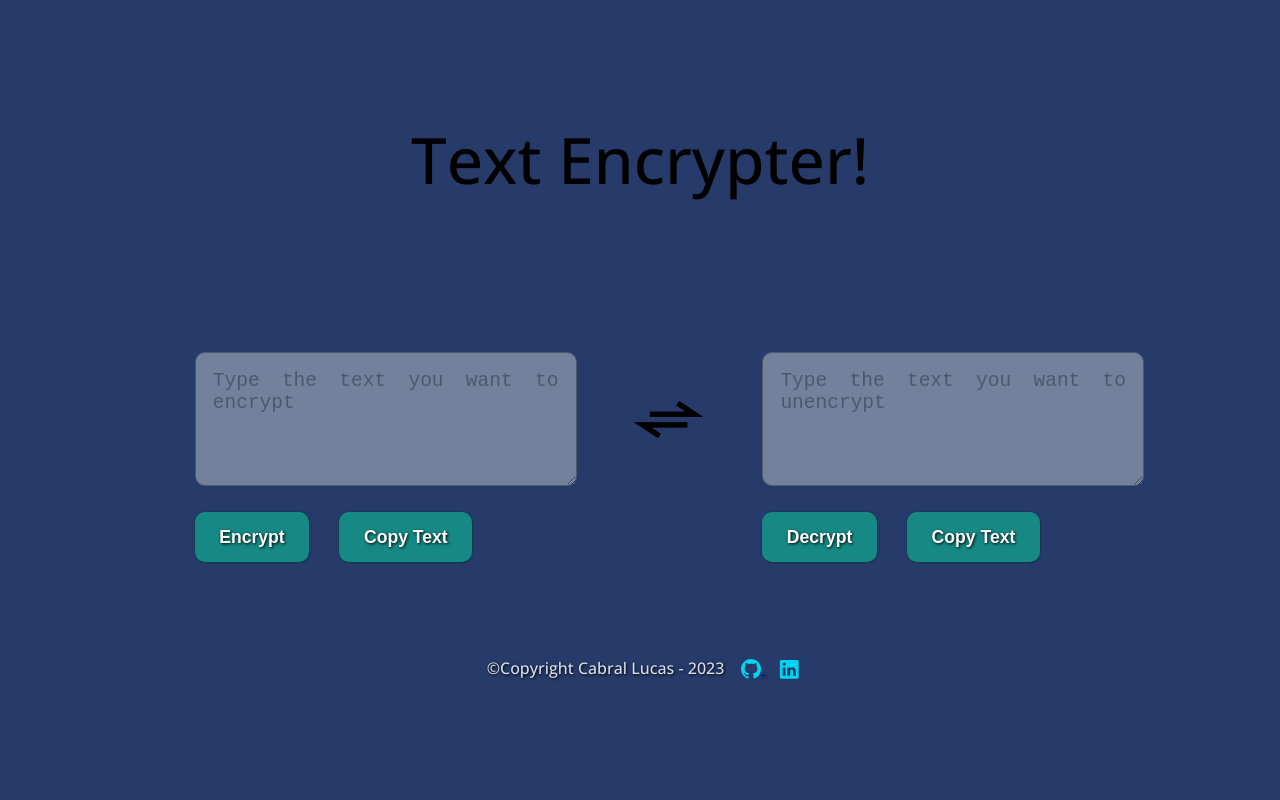
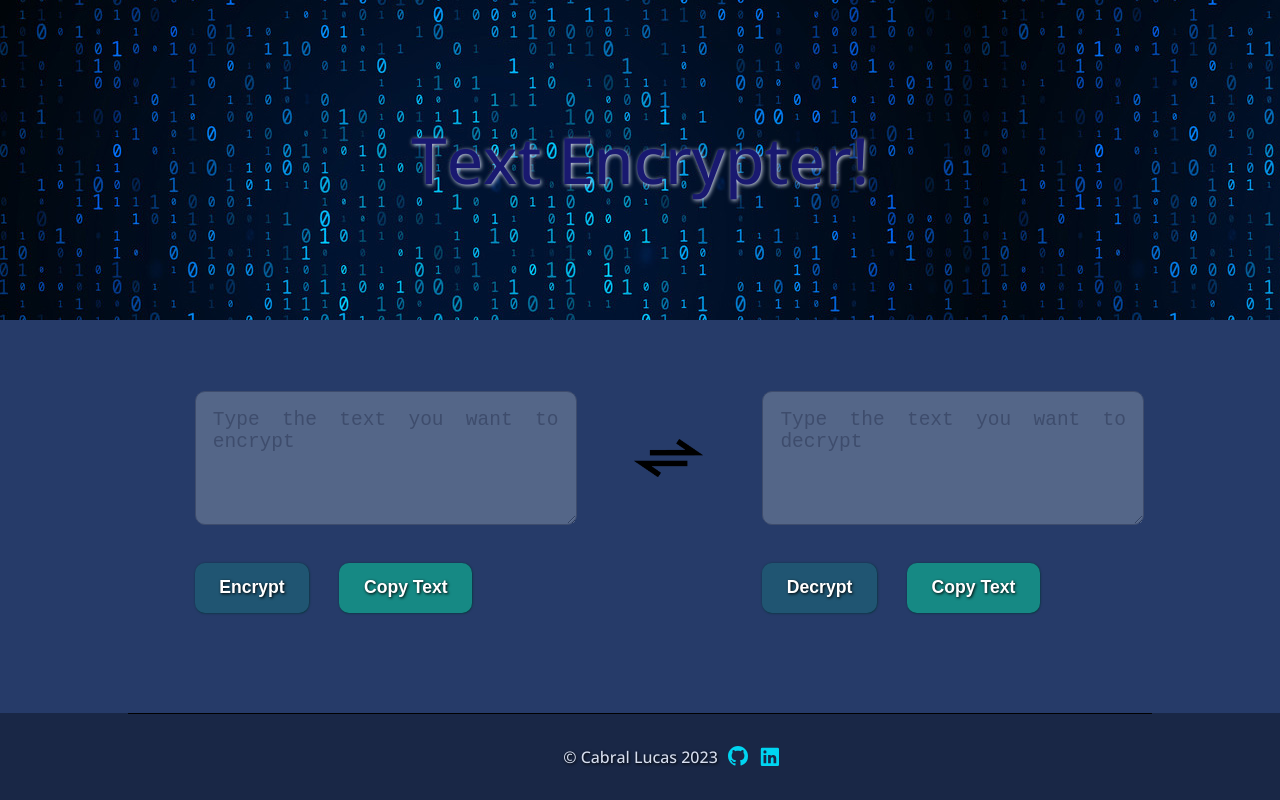
Before and after one commit to lucascba/Text-encrypter-alura-challenge, a plain HTML site: page index.html in a window 1280 px wide. Drawn offline with nearby package versions, Linux system fonts and the light colour scheme.

Commit message:
new functions and minor HTML changes

```diff
--- a/Scripts/main.js
+++ b/Scripts/main.js
@@ -5,7 +5,12 @@ function encryptText(){
 	let string = textToEncrypt.length;
 	for(let count = 0; count < string; count++) {
 		letter = textToEncrypt.charAt(count);
-
+		if (letter < 'a' || letter > 'z') {
+			document.getElementById("error").textContent = "⚠️Uppercase and special characters are forbidden.⚠️";
+			document.getElementById("error").style = "";
+			document.getElementById("Enc").value = "";
+			return;
+		} else {
 			switch(letter.toLowerCase()) {
 			case 'a':
 				finalResult = finalResult + "ai";
@@ -26,6 +31,7 @@ function encryptText(){
 				finalResult = finalResult + letter;
 			}
 		}
+	}
 	document.getElementById("Dec").value = finalResult;
 	document.getElementById("Enc").value = "";
 }
@@ -36,8 +42,14 @@ function decryptText() {
 	let string = textToDecrypt.length
 	for(let count = 0; count < string; count++) {
 		letter = textToDecrypt.charAt(count);
-		finalResult = finalResult + letter
+		finalResult = finalResult + letter;
 
+		if (letter < 'a' || letter > 'z') {
+			document.getElementById("error2").textContent = "⚠️Uppercase and special characters are forbidden.⚠️";
+			document.getElementById("error2").style = "";
+			document.getElementById("Dec").value = "";
+			return;
+		} else {
 			switch(letter.toLowerCase()) {
 				case 'a':
 					count++;
@@ -56,6 +68,7 @@ function decryptText() {
 					break;
 			}
 		}
+	}
 	document.getElementById("Enc").value = finalResult;
 	document.getElementById("Dec").value = "";
 }
@@ -65,9 +78,47 @@ function copyText(a) {
 	const value = a
 	switch (value) {
 		case 1:
-			navigator.clipboard.writeText(copyEncrypt);
+			navigator.clipboard.writeText(copyEncrypt).then(
+			  () => {
+			    /* clipboard successfully set */
+			  },
+			  () => {
+			    /* clipboard write failed */
+			  }
+			);
 			break;
 		case 2:
-			navigator.clipboard.writeText(copyDecrypt);
+			navigator.clipboard.writeText(copyDecrypt).then(
+			  () => {
+			    /* clipboard successfully set */
+			  },
+			  () => {
+			    /* clipboard write failed */
+			  }
+			);
 	}
 }
+function myFunction(value){
+	switch (value) {
+		case 1:
+			document.getElementById("copy01").value = "Copied";
+			break;
+		case 2:
+			document.getElementById("copy02").value = "Copied";
+	}
+}
+function myFunction2(value){
+	switch (value) {
+		case 1:
+			document.getElementById("copy01").value = "Copy Text";
+			break;
+		case 2:
+			document.getElementById("copy02").value = "Copy Text";
+	}
+}
+function errorOut() {
+	document.getElementById("error").textContent = "";
+	document.getElementById("error").style = "background: none; border: none;";
+	document.getElementById("error2").textContent = "";
+	document.getElementById("error2").style = "background: none; border: none;";
+}
--- a/Styles/stylesheet.css
+++ b/Styles/stylesheet.css
@@ -1,12 +1,28 @@
-body {
-	background: #263b69;
+body,html {
 	font-family: 'Open Sans', sans-serif;
-	height: 100%;
+	background-color: #263b69;
+}
+header {
+	background: url(../images/header-bg.jpg);
+	margin: 0 auto;
+	position: relative;
+	padding: 0.01vw 0;
+
+}
+header h1{
+	color: midnightblue;
+	text-shadow: 1px 1px 4px #d6def0;
+	margin: 0;
+	padding: 0;
+	position: relative;
 }
 .title {
 	text-align: center;
 	margin: 2em 0 2em 0;
 	font-size: 4em;
+}
+main {
+	margin: 3% 0 5% 0;
 }
 main ul {
 	width: 90%;
@@ -22,7 +38,7 @@ main ul li {
 	padding: 2em 2em;
 	margin: 0 1.5%;
 }
-main ul li textarea {
+.textarea textarea {
 	width: 100%;
 	height: 5em;
 	font-size: 1.5em;
@@ -31,18 +47,20 @@ main ul li textarea {
 	text-align: justify;
 	margin: 0 5% 0 5%;
 	vertical-align: top;
-	opacity: 0.5;
+	opacity: 0.3;
 	transition: 0.3s opacity;
 	border-radius: 10px;
 	background-color: #bec9cf;
+	resize: vertical;
+	max-height: 14vw;
 }
-main ul li textarea:hover{
+.textarea textarea:hover{
 	opacity: 0.8;
 }
-main ul li textarea:focus{
+.textarea textarea:focus{
 	opacity: 0.8;
 }
-main ul li textarea:focus::placeholder{
+.textarea textarea:focus::placeholder{
 	color: transparent;
 }
 .image {
@@ -54,27 +72,39 @@ main ul li textarea:focus::placeholder{
 	margin: 70% 25% 0 50%;
 }
 .mainbutton{
-	margin: 1.5em 2.5% 0 5%;
+	margin: 2.2em 2.5% 0 5%;
 	padding: 0.8em 1.4em;
 	font-weight: bold;
 	font-size: 1.1em;
-	background-color: #168984;
+	background-color: #16898455;
 	color: white;
 	text-shadow: 0.05em 0.05em 3px black;
 	border: 0;
 	box-shadow: 0.02em 0.02em 2px #003331;
 	border-radius: 10px;
 	box-sizing: border-box;
-	transition: 0.2s font-size, 0.3s background-color;
+	transition: 0.2s font-size, 0.3s background-color, 0.2s padding;
 	cursor: pointer;
 }
 .mainbutton:hover{
-	font-size: 1.12em;
+	font-size: 1.15em;
+	padding: 0.67em 1.26em 0.75em 1.27em;
 	color: white;
 	background-color: #289c97;
 }
+#error,#error2 {
+	margin: 0.4em 1.6%;
+	display:inline;
+	position: absolute;
+	padding: 0.3em;
+	color: #FF0000;
+	text-shadow: 0.07em 0.07em 1px #000000;
+	background: #FFCDC333;
+	border: 1px solid #00000033;
+	border-radius: 8px;
+}
 .copybutton {
-	margin: 1.5em 10% 0 5%;
+	margin: 2.2em 10% 0 5%;
 	padding: 0.8em 1.4em;
 	font-weight: bold;
 	font-size: 1.1em;
@@ -97,23 +127,51 @@ main ul li textarea:focus::placeholder{
 .copybutton:focus{
 	background-color: #80d18a;
 }
-.footnote {
-	text-align: center;
-	margin: 4em 0 2em 0;
+footer {
+	background-color: #00000055;
+	position: absolute;
+	bottom: 0;
+	right: 0;
+	left: 0;
+}
+footer hr{
+  border: 0;
+  height: 1px;
+  width: 80%;
+  position: relative;
+  margin: auto;
+}
+.center-ball{
+    background: black;
+}
+footer div {
+	display: block;
+	width: 60%;
+	margin: 2em auto;
+	vertical-align: bottom;
+}
+.copyright {
+	margin: 4em 0.2em 2em 40%;
 	color: #d6def0;
 	text-shadow: 0.05em 0.05em 3px black;
+	display: inline;
 }
 .github {
-	display: inline-block;
-    overflow: visible !important;
-    vertical-align: text-bottom;
-    fill: #00d5f1;
-    margin: 0 0 0 0.8em;
+	margin: 0 0.2em;
+  overflow: visible !important;
+  vertical-align: text-bottom;
+  display: inline-block;
 }
 .linkedin {
-	display: inline-block;
-    overflow: visible !important;
-    vertical-align: text-bottom;
-    fill: #00d5f1;
-    margin: 0 0 0.4em 0.8em;
+	overflow: visible !important;
+	margin: 0 0.2em;
+  vertical-align: text-top;
+  display: inline-block;
+
 }
+.github-ico {
+	fill: #00d5f1;
+}
+.linkedin-ico {
+	fill: #00d5f1;
+}
--- a/index.html
+++ b/index.html
@@ -3,9 +3,9 @@
 <html lang="en">
     <head>
         <meta charset="UTF-8"/>
-        <meta name="viewport" content="width=device-width"/>
+        <meta name="viewport" content="width=device-width, initial-scale=1.0">
 
-        <title>Encriptador de Texto - Alura Challenge </title>
+        <title>Text Encrypter - Alura Challenge </title>
 
         <link rel="stylesheet" href="Styles/reset.css" />
 		<link rel="stylesheet" href="Styles/stylesheet.css" />
@@ -15,7 +15,7 @@
     </head>
 
 
-    <body alink="#FFFF00">
+    <body>
 		<header>
 			<h1 class="title">Text Encrypter!</h1>
 		</header>
@@ -23,37 +23,43 @@
             <ul>
                 <li class="textarea">
                     <textarea id="Enc" cols="70" rows="10" placeholder="Type the text you want to encrypt"></textarea><br/>
-                    <input class="mainbutton" type="button" value="Encrypt" onclick="encryptText()" />
-					<input class="copybutton" id="copy01" type="button" value="Copy Text" onclick="copyText(1)" />
+                    <span id="error" style="background: none; border: none;"></span>
+                    <input class="mainbutton" type="button" value="Encrypt" onclick="encryptText()" onfocusout="errorOut()"/>
+					<input class="copybutton" id="copy01" type="button" value="Copy Text" onclick="copyText(1)" onfocus="myFunction(1)" onfocusout="myFunction2(1)" />
                 </li>
                 <li class="image">
                     <img class="arrow" src="Images/arrows2.png" />
                 </li>
                 <li class="textarea">
-                    <textarea id="Dec" cols="70" rows="10" placeholder="Type the text you want to unencrypt"></textarea><br/>
-                    <input class="mainbutton" type="button" value="Decrypt" onclick="decryptText()" />
-					<input class="copybutton" id="copy02" type="button" value="Copy Text" onclick="copyText(2)" />
+                    <textarea id="Dec" cols="70" rows="10" placeholder="Type the text you want to decrypt"></textarea><br/>
+                    <span id="error2" style="background: none; border: none;"></span>
+                    <input class="mainbutton" type="button" value="Decrypt" onclick="decryptText()" onfocusout="errorOut()"/>
+					<input class="copybutton" id="copy02" type="button" value="Copy Text" onclick="copyText(2)" onfocus="myFunction(2)" onfocusout="myFunction2(2)" />
                 </li>
             </ul>
 
-			<script src="Scripts/main.js"></script>
+			<script src="Scripts/main.js" async></script>
 
 		</main>
 		<footer>
-			<p class="footnote">©Copyright Cabral Lucas - 2023
-
-				<a href="https://github.com/lucascba/text-encrypter-alura-challenge" hreflang="en" target="_blank">
-					<svg height="20" aria-hidden="true" viewBox="0 0 16 16" version="1.1" width="20" data-view-component="true" class="github">
+			<hr class="center-ball">
+			<div>
+				<p class="copyright">© Cabral Lucas 2023</p>
+				<span class="github">
+					<a href="https://github.com/lucascba/text-encrypter-alura-challenge/" hreflang="en" target="_blank">
+						<svg height="20" aria-hidden="true" viewBox="0 0 16 16" version="1.1" width="20" data-view-component="true" class="github-ico">
 					    	<path fill-rule="evenodd" d="M8 0C3.58 0 0 3.58 0 8c0 3.54 2.29 6.53 5.47 7.59.4.07.55-.17.55-.38 0-.19-.01-.82-.01-1.49-2.01.37-2.53-.49-2.69-.94-.09-.23-.48-.94-.82-1.13-.28-.15-.68-.52-.01-.53.63-.01 1.08.58 1.23.82.72 1.21 1.87.87 2.33.66.07-.52.28-.87.51-1.07-1.78-.2-3.64-.89-3.64-3.95 0-.87.31-1.59.82-2.15-.08-.2-.36-1.02.08-2.12 0 0 .67-.21 2.2.82.64-.18 1.32-.27 2-.27.68 0 1.36.09 2 .27 1.53-1.04 2.2-.82 2.2-.82.44 1.1.16 1.92.08 2.12.51.56.82 1.27.82 2.15 0 3.07-1.87 3.75-3.65 3.95.29.25.54.73.54 1.48 0 1.07-.01 1.93-.01 2.2 0 .21.15.46.55.38A8.013 8.013 0 0016 8c0-4.42-3.58-8-8-8z"></path>
 						</svg>
 					</a>
+				</span>
+				<span class="linkedin">
 					<a href="https://www.linkedin.com/in/lucas-cabral-775536258/" hreflang="en" target="_blank">
-					<svg height="15" aria-hidden="true" viewBox="0 0 16 16" version="1.1" width="15" data-view-component="true" class="linkedin">
+						<svg height="20" aria-hidden="true" viewBox="0 0 22 22" version="1.1" width="20" data-view-component="true" class="linkedin-ico">
 							<path d="M20.5 2h-17A1.5 1.5 0 002 3.5v17A1.5 1.5 0 003.5 22h17a1.5 1.5 0 001.5-1.5v-17A1.5 1.5 0 0020.5 2zM8 19H5v-9h3zM6.5 8.25A1.75 1.75 0 118.3 6.5a1.78 1.78 0 01-1.8 1.75zM19 19h-3v-4.74c0-1.42-.6-1.93-1.38-1.93A1.74 1.74 0 0013 14.19a.66.66 0 000 .14V19h-3v-9h2.9v1.3a3.11 3.11 0 012.7-1.4c1.55 0 3.36.86 3.36 3.66z"></path>
 						</svg>
 					</a>
-			</p>
-
+				</span>
+			</div>
 		</footer>
     </body>
 </html>
```
Also changed, not shown: Images/header-bg.jpg (added). Lines whose indentation alone changed are shown as unchanged.
